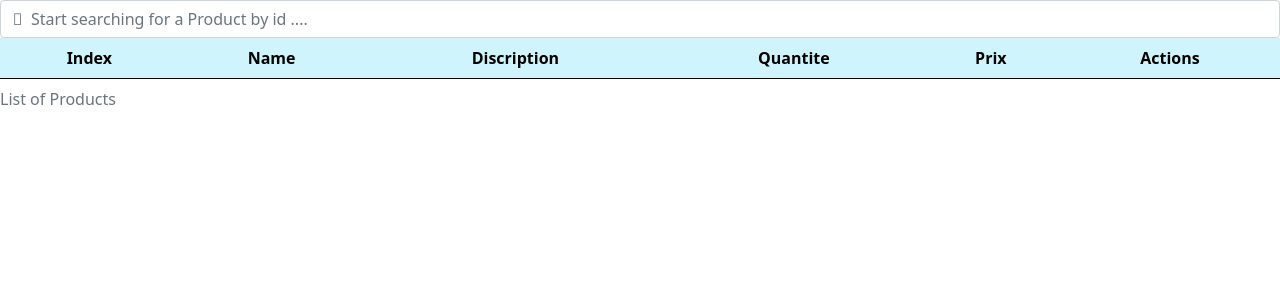
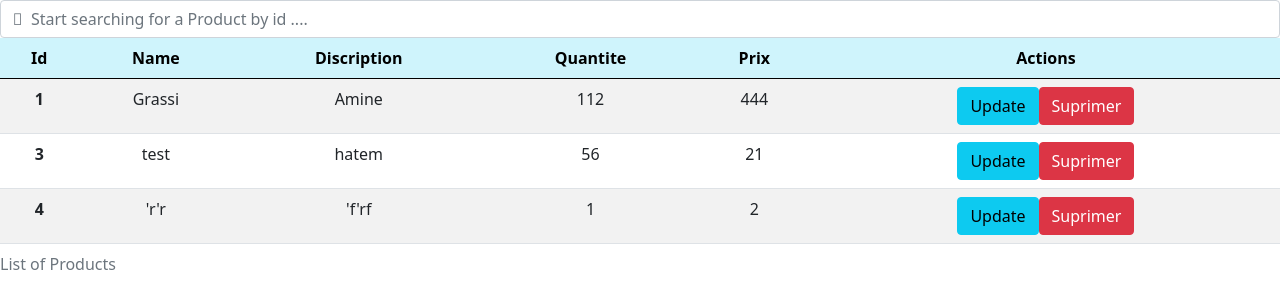
Before and after one commit to grasssi/Crud-with-backend, an Angular app: page /articles in a window 1280 px wide. Shown: the top 308 px of the page. Built offline with nearby package versions, Linux system fonts and the light colour scheme; data requests are answered from the project's data file.

Commit message:
CRUD with fake backend

```diff
--- /dev/null
+++ b/db.json
@@ -0,0 +1,25 @@
+{
+  "articles": [
+    {
+      "nomArticle": "Grassi",
+      "descriptionArticle": "Amine",
+      "quantityArticle": 112,
+      "prixArticle": 444,
+      "id": 1
+    },
+    {
+      "nomArticle": "test",
+      "descriptionArticle": "hatem",
+      "quantityArticle": 56,
+      "prixArticle": 21,
+      "id": 3
+    },
+    {
+      "nomArticle": "'r'r",
+      "descriptionArticle": "'f'rf",
+      "quantityArticle": 1,
+      "prixArticle": 2,
+      "id": 4
+    }
+  ]
+}
--- a/package.json
+++ b/package.json
@@ -3,7 +3,7 @@
   "version": "0.0.0",
   "scripts": {
     "ng": "ng",
-    "start": "ng serve",
+    "start": "concurrently \"ng serve -o\" \"json-server --watch db.json\"",
     "build": "ng build",
     "watch": "ng build --watch --configuration development",
     "test": "ng test"
@@ -19,7 +19,9 @@
     "@angular/platform-browser-dynamic": "~12.0.4",
     "@angular/router": "~12.0.4",
     "bootstrap": "^5.0.2",
+    "concurrently": "^6.2.0",
     "jquery": "^3.6.0",
+    "json-server": "^0.16.3",
     "rxjs": "~6.6.0",
     "tslib": "^2.1.0",
     "zone.js": "~0.11.4"
--- a/src/app/add-article/add-article.component.ts
+++ b/src/app/add-article/add-article.component.ts
@@ -11,10 +11,10 @@ import { ArticleServiceService } from '../services/article-service.service';
 export class AddArticleComponent implements OnInit {
   submitted = false;
   profileForm = new FormGroup({
-    nomArticle: new FormControl('',Validators.required),
-    descriptionArticle: new FormControl('',Validators.required),
-    quantityArticle: new FormControl('',Validators.required),
-    prixArticle: new FormControl('',Validators.required),
+    nomArticle: new FormControl('', Validators.required),
+    descriptionArticle: new FormControl('', Validators.required),
+    quantityArticle: new FormControl('', Validators.required),
+    prixArticle: new FormControl('', Validators.required),
   });
   constructor(private router: Router, private articleService: ArticleServiceService) { }
 
@@ -24,12 +24,17 @@ export class AddArticleComponent implements OnInit {
     this.submitted = true;
     if (this.profileForm.invalid) { return };
     // with service
-    this.articleService.addArticle(this.profileForm.value)
+    this.articleService.addArticle(this.profileForm.value).subscribe((response) => {
+      this.router.navigate(['/articles']);
+    },
+      (error) => {
+        console.log(error);
+      }
+    )
     // without service
     // const registartions = JSON.parse(localStorage.getItem('registration') || '[]');
     // registartions.push(this.profileForm.value);
     // localStorage.setItem('registration', JSON.stringify(registartions));
     // console.log('reg=', registartions)
-    this.router.navigate(['/articles'])
   }
 }
--- a/src/app/app-routing.module.ts
+++ b/src/app/app-routing.module.ts
@@ -13,7 +13,7 @@ const routes: Routes = [
     component:ArticlesComponent
   },
   {
-    path: 'updateArticle/:index',
+    path: 'updateArticle/:id',
     component:UpdateArticleComponent
   },
 ];
--- a/src/app/app.module.ts
+++ b/src/app/app.module.ts
@@ -9,7 +9,7 @@ import { UpdateArticleComponent } from './update-article/update-article.componen
 import { FormsModule, ReactiveFormsModule } from '@angular/forms';
 import { ArticleServiceService } from './services/article-service.service';
 import { SearchPipe } from './pipes/search.pipe';
-
+import { HttpClientModule } from '@angular/common/http';
 @NgModule({
   declarations: [
     AppComponent,
@@ -22,7 +22,8 @@ import { SearchPipe } from './pipes/search.pipe';
     BrowserModule,
     AppRoutingModule,
     ReactiveFormsModule,
-    FormsModule
+    FormsModule,
+    HttpClientModule
   ],
   providers: [ArticleServiceService],
   bootstrap: [AppComponent]
--- a/src/app/articles/articles.component.html
+++ b/src/app/articles/articles.component.html
@@ -6,7 +6,7 @@
   <caption>List of Products</caption>
   <thead>
     <tr class="table-info">
-      <th scope="col">Index</th>
+      <th scope="col">Id</th>
       <th scope="col">Name</th>
       <th scope="col">Discription</th>
       <th scope="col">Quantite</th>
@@ -15,15 +15,15 @@
     </tr>
   </thead>
   <tbody>
-    <tr *ngFor="let article of registartions | search :selectedPartner ;let i=index ">
-      <th scope="row">{{i+1}}</th>
-      <td scope="row">{{article.nomArticle}}</td>
-      <td scope="row">{{article.descriptionArticle}}</td>
-      <td scope="row">{{article.quantityArticle}}</td>
-      <td scope="row">{{article.prixArticle}}</td>
+    <tr *ngFor="let article of registartions | search :selectedPartner">
+      <th scope="row">{{article?.id}}</th>
+      <td scope="row">{{article?.nomArticle}}</td>
+      <td scope="row">{{article?.descriptionArticle}}</td>
+      <td scope="row">{{article?.quantityArticle}}</td>
+      <td scope="row">{{article?.prixArticle}}</td>
       <td>
-        <button type="button" [routerLink]="['/updateArticle',i]" class="btn btn-info">Update</button>
-        <button class="btn btn-danger" (click)="onDelete(i)">Suprimer</button>
+        <button type="button" [routerLink]="['/updateArticle',article?.id]" class="btn btn-info">Update</button>
+        <button class="btn btn-danger" (click)="onDelete(article?.id)">Suprimer</button>
       </td>
     </tr>
   </tbody>
--- a/src/app/articles/articles.component.ts
+++ b/src/app/articles/articles.component.ts
@@ -7,20 +7,30 @@ import { ArticleServiceService } from '../services/article-service.service';
   styleUrls: ['./articles.component.css']
 })
 export class ArticlesComponent implements OnInit {
-  selectedPartner:any;
-  registartions:any;
+  selectedPartner: any;
+  registartions: any;
 
   constructor(private ArticleService: ArticleServiceService) { }
 
   ngOnInit(): void {
-    this.registartions = this.ArticleService.getAllArticles();
+    // this.registartions = this.ArticleService.getAllArticles();
+    this.ArticleService.getAllArticles().subscribe((response) => {
+      this.registartions = response;
+    }, (error) => {
+      console.log(error);
+    });
   }
 
-  onDelete(i: number) {
+  onDelete(id: number) {
     //with Services
-    this.ArticleService.deleteArticle(i);
-    this.ngOnInit(); // first way
-   // this.registartions =  this.ArticleService.getAllArticles() // second way
+    this.ArticleService.deleteArticle(id).subscribe((response) => {
+      this.ngOnInit(); // first way
+    },
+      (error) => {
+        console.log(error);
+      }
+    );
+    // this.registartions =  this.ArticleService.getAllArticles() // second way
     //without Services
     //  this.registartions.splice(i, 1);
     //   localStorage.setItem('registration', JSON.stringify(this.registartions));
--- a/src/app/pipes/search.pipe.ts
+++ b/src/app/pipes/search.pipe.ts
@@ -11,6 +11,13 @@ export class SearchPipe implements PipeTransform {
   transform(value: any, args?: any): any {
     if (!value) return null;
     if (!args) return value;
-    return [value[args-1]]
+    args = args.toLowerCase()
+        return value.filter((item: any) => {
+      return item?.nomArticle?.toLowerCase().includes(args) ||
+        item?.descriptionArticle?.toLowerCase().includes(args) ||
+        item?.quantityArticle == args ||
+        item?.prixArticle == args ||
+        item?.id == args;
+    });
   }
 }
--- a/src/app/services/article-service.service.ts
+++ b/src/app/services/article-service.service.ts
@@ -1,37 +1,29 @@
 import { Injectable } from '@angular/core';
-
+import { HttpClient } from '@angular/common/http';
+import { Observable } from 'rxjs';
 @Injectable({
   providedIn: 'root'
 })
 export class ArticleServiceService {
 
-  constructor() { }
-  getAllArticles() {
-    return JSON.parse(localStorage.getItem('registration') || '[]');
+  constructor(private httpClient : HttpClient) { }
+
+  getAllArticles(): Observable<any[]> {
+    return this.httpClient.get<any[]>('http://localhost:3000/articles')
   }
 
-  deleteArticle(index: number) {
-    const registartions = this.getAllArticles();
-    registartions.splice(index, 1);
-    localStorage.setItem('registration', JSON.stringify(registartions));
+  deleteArticle(id: number) {
+    return this.httpClient.delete('http://localhost:3000/articles/'+ id)
   }
-  saveUpdate(index: any, formValue: any) {
-    let artcicleData = this.getAllArticles();
-    artcicleData.splice(index, 1, formValue);
-    //mise a jour de localStorage
-    localStorage.setItem('registration', JSON.stringify(artcicleData))
-    //apres lupdate naviger vers le component Articles
-    // this.router.navigate(['/articles'])
+  saveUpdate(id: any, formValue: any) {
+    return this.httpClient.put('http://localhost:3000/articles/'+id,formValue)
   }
 
-  getAricleByIndex(index: number) {
-    const registartions = this.getAllArticles();
-    return (registartions[index])
+  getAricleById(id: number) {
+    return this.httpClient.get('http://localhost:3000/articles/'+id)
   }
 
   addArticle(formValue : any){
-    const registartions =  this.getAllArticles();
-    registartions.push(formValue);
-    localStorage.setItem('registration', JSON.stringify(registartions));
-   }
+    return this.httpClient.post('http://localhost:3000/articles',formValue)
+  }
 }
--- a/src/app/update-article/update-article.component.ts
+++ b/src/app/update-article/update-article.component.ts
@@ -16,25 +16,35 @@ export class UpdateArticleComponent implements OnInit {
     quantityArticle: new FormControl('', Validators.required),
     prixArticle: new FormControl('', Validators.required),
   });
-  index: any;
+  id: any;
   constructor(private activatetRoute: ActivatedRoute, private router: Router, private ArticleService: ArticleServiceService) { }
 
   ngOnInit(): void {
-    this.index = this.activatetRoute.snapshot.params.index;
-    const articleData = this.ArticleService.getAricleByIndex(this.index);
-    this.profileForm.patchValue(articleData)
+    this.id = this.activatetRoute.snapshot.params.id;
+    this.ArticleService.getAricleById(this.id).subscribe((response) => {
+      this.profileForm.patchValue(response)
+    },
+      (error) => {
+        console.log(error);
+      }
+    );
   }
   updateProduct() {
     this.submitted = true;
     if (this.profileForm.invalid) { return };
     //with services
-    this.ArticleService.saveUpdate(this.index, this.profileForm.value);
+    this.ArticleService.saveUpdate(this.id, this.profileForm.value).subscribe((response) => {
+      this.router.navigate(['/articles'])
+    },
+      (error) => {
+        console.log(error);
+      }
+    );
     //without Service
     //remplacer len nouveau object avec lancien objet
-    // this.articles.splice(this.index, 1, this.profileForm.value);
+    // this.articles.splice(this.id, 1, this.profileForm.value);
     //mise a jour de localStorage
     // localStorage.setItem('registration', JSON.stringify(this.articles))
     //apres lupdate naviger vers le component Articles
-    this.router.navigate(['/articles'])
   }
 }
```
Also changed, not shown: 1 other file (tests, documents, lock files or other folders).
